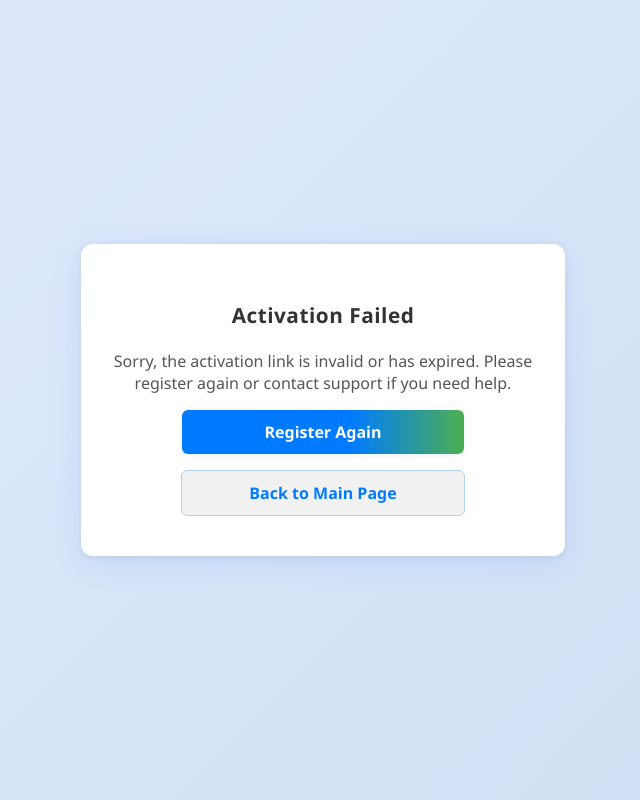
After one commit to porucikmajk/karkar, a Django app: page /activate/2/1/ in a window 1280 px wide. The commit adds this page. Shown: the whole page, without its empty margins (317-957 px from the left). Run offline with Django 5.2, Linux system fonts and the light colour scheme; data comes from the database, SQL or seed files in the repository; both versions use the stored data as it was after the commit.

Commit message:
Added Email Verification system

```diff
--- a/djangotutorial/mysite/urls.py
+++ b/djangotutorial/mysite/urls.py
@@ -4,4 +4,5 @@ from django.urls import include, path
 urlpatterns = [
     path("", include("polls.urls")),
     path("admin/", admin.site.urls),
+    path("captcha/", include('captcha.urls')),
 ]
--- a/djangotutorial/polls/admin.py
+++ b/djangotutorial/polls/admin.py
@@ -2,6 +2,8 @@ from django.contrib import admin
 from django.urls import path
 from .models import Choice, Question
 from .views import admin_view
+from django.contrib.auth.models import User
+from django.contrib.auth.admin import UserAdmin
 
 from .models import Candidate
 
@@ -48,3 +50,4 @@ admin_site = MyAdminSite(name="myadmin")
 admin.site = admin_site
 admin.site.register(Question, QuestionAdmin)
 admin.site.register(Candidate)
+admin_site.register(User, UserAdmin)
--- /dev/null
+++ b/djangotutorial/polls/static/polls/email-styles.css
@@ -0,0 +1,81 @@
+body {
+    font-family: 'Segoe UI', 'Roboto', Arial, sans-serif;
+    background: linear-gradient(135deg, #e0eafc 0%, #cfdef3 100%);
+    margin: 0;
+    padding: 0;
+    display: flex;
+    justify-content: center;
+    align-items: center;
+    min-height: 100vh;
+}
+
+.container {
+    background: white;
+    padding: 2.5em 2em 2em 2em;
+    border-radius: 12px;
+    box-shadow: 0 8px 32px rgba(0, 123, 255, 0.10), 0 1.5px 6px rgba(0,0,0,0.07);
+    max-width: 420px;
+    width: 100%;
+    text-align: center;
+    position: relative;
+}
+
+h2 {
+    color: #333;
+    margin-bottom: 1em;
+    font-size: 1.3em;
+    letter-spacing: 0.5px;
+}
+
+p {
+    color: #555555;
+    margin-top: 1em;
+    font-size: 1em;
+}
+
+.button, button {
+    background: linear-gradient(90deg, #007BFF 60%, #4CAF50 100%);
+    color: white;
+    border: none;
+    padding: 0.7em 1em;
+    font-size: 1em;
+    border-radius: 6px;
+    cursor: pointer;
+    font-weight: bold;
+    margin-bottom: 0.5em;
+    box-shadow: 0 2px 8px rgba(0,123,255,0.07);
+    transition: background 0.2s, transform 0.2s;
+    width: 100%;
+    max-width: 250px;
+    display: inline-block;
+}
+
+.button.secondary {
+    background: #f1f1f1;
+    color: #007BFF;
+    border: 1.5px solid #b3d1f7;
+    margin-top: 0.5em;
+    box-shadow: none;
+}
+
+.button:hover, button:hover {
+    background: linear-gradient(90deg, #0056b3 60%, #388e3c 100%);
+    transform: translateY(-2px) scale(1.02);
+}
+
+.button.secondary:hover {
+    background: #e3f0fc;
+    color: #0056b3;
+    border-color: #007BFF;
+}
+
+a {
+    color: #007BFF;
+    text-decoration: none;
+    transition: color 0.2s;
+}
+
+a:hover {
+    color: #0056b3;
+    text-decoration: underline;
+}
--- /dev/null
+++ b/djangotutorial/polls/templates/polls/activation_failed.html
@@ -0,0 +1,17 @@
+{% load static %}
+<!DOCTYPE html>
+<html lang="en">
+<head>
+    <meta charset="UTF-8">
+    <title>Activation Failed | VoteNow</title>
+    <link rel="stylesheet" href="{% static 'polls/email-styles.css' %}">
+</head>
+<body>
+    <div class="container">
+        <h2>Activation Failed</h2>
+        <p>Sorry, the activation link is invalid or has expired. Please register again or contact support if you need help.</p>
+        <a href="{% url 'polls:register' %}" class="button">Register Again</a>
+        <a href="{% url 'polls:index' %}" class="button secondary">Back to Main Page</a>
+    </div>
+</body>
+</html>
--- a/djangotutorial/polls/templates/polls/admin_view.html
+++ b/djangotutorial/polls/templates/polls/admin_view.html
@@ -1,6 +1,6 @@
 {% load static %}
 
-<link rel="stylesheet" type="text/css" href="{% static 'polls/admin-page.css' %}">
+<link rel="stylesheet" type="text/css" href="{% static 'polls/base.css' %}">
 
 {% block content %}
 <h1>{{ title }}</h1>
--- a/djangotutorial/polls/urls.py
+++ b/djangotutorial/polls/urls.py
@@ -18,6 +18,7 @@ urlpatterns = [
     path("<int:question_id>/reset_voters", views.reset_voters, name="reset_voters"),
     path("", views.admin_view, name="admin_view"),
     path("candidates/", views.main_page, name="main_page"),
+    path('activate/<int:uid>/<str:token>/', views.activate_view, name='activate'),
 ]
 
 if settings.DEBUG:
--- a/djangotutorial/polls/views.py
+++ b/djangotutorial/polls/views.py
@@ -20,6 +20,13 @@ from django.shortcuts import render, redirect
 from django.contrib.auth import authenticate, login
 from django.contrib.auth.models import User
 from django.contrib import messages
+
+#EMAIL VERIFICATION
+from django.urls import reverse
+from django.contrib.auth.tokens import default_token_generator
+from django.core.mail import send_mail
+from django.shortcuts import render, redirect
+from django.conf import settings
 
 #CANDIDATE
 from .models import Candidate
@@ -127,20 +134,59 @@ def login_view(request):
 
 def register_view(request):
     if request.method == 'POST':
-        username = request.POST['username']
-        password = request.POST['password']
-        password2 = request.POST['password2']
-        if password == password2:
-            if User.objects.filter(username=username).exists():
-                messages.error(request, 'Username already exists')
-            else:
-                user = User.objects.create_user(username=username, password=password)
-                user.save()
-                login(request, user)
-                return redirect('polls:index')
-        else:
-            messages.error(request, 'Passwords do not match')
+        username = request.POST.get('username', '').strip()
+        email = request.POST.get('email', '').strip()
+        password = request.POST.get('password', '')
+
+        # Check for blank username
+        if not username:
+            return render(request, 'polls/register.html', {
+                'error': 'Username cannot be blank.'
+            })
+
+        # Check for existing username
+        if User.objects.filter(username=username).exists():
+            return render(request, 'polls/register.html', {
+                'error': 'Username already exists. Please choose another.'
+            })
+
+        # Check for existing email
+        if User.objects.filter(email=email).exists():
+            return render(request, 'polls/register.html', {
+                'error': 'Email already registered. Please use another email.'
+            })
+
+        # Create the user as inactive
+        user = User.objects.create_user(username=username, email=email, password=password, is_active=False)
+
+        # Generate activation token and link
+        token = default_token_generator.make_token(user)
+        activation_link = request.build_absolute_uri(
+            reverse('polls:activate', kwargs={'uid': user.pk, 'token': token})
+        )
+
+        # Send activation email
+        send_mail(
+            'Activate your VoteNow account',
+            f'Click the link to activate your account: {activation_link}',
+            settings.DEFAULT_FROM_EMAIL,
+            [email],
+        )
+        return render(request, 'polls/registration_pending.html')
     return render(request, 'polls/register.html')
+
+def activate_view(request, uid, token):
+    from django.contrib.auth.tokens import default_token_generator
+    from django.contrib.auth.models import User
+    try:
+        user = User.objects.get(pk=uid)
+        if default_token_generator.check_token(user, token):
+            user.is_active = True
+            user.save()
+            return render(request, 'polls/activation_success.html')
+    except User.DoesNotExist:
+        pass
+    return render(request, 'polls/activation_failed.html')
 
 class AdminRequiredMixin(UserPassesTestMixin):
     def test_func(self):
```
Also changed, not shown: djangotutorial/mysite/settings.py (+10 -0 lines), djangotutorial/polls/templates/polls/activation_success.html (added, +16 -0 lines), djangotutorial/polls/templates/polls/register.html (+5 -2 lines), djangotutorial/polls/templates/polls/registration_pending.html (added, +16 -0 lines), djangotutorial/db.sqlite3, djangotutorial/polls/static/polls/admin/base.css (renamed from djangotutorial/polls/static/polls/admin-page.css).
